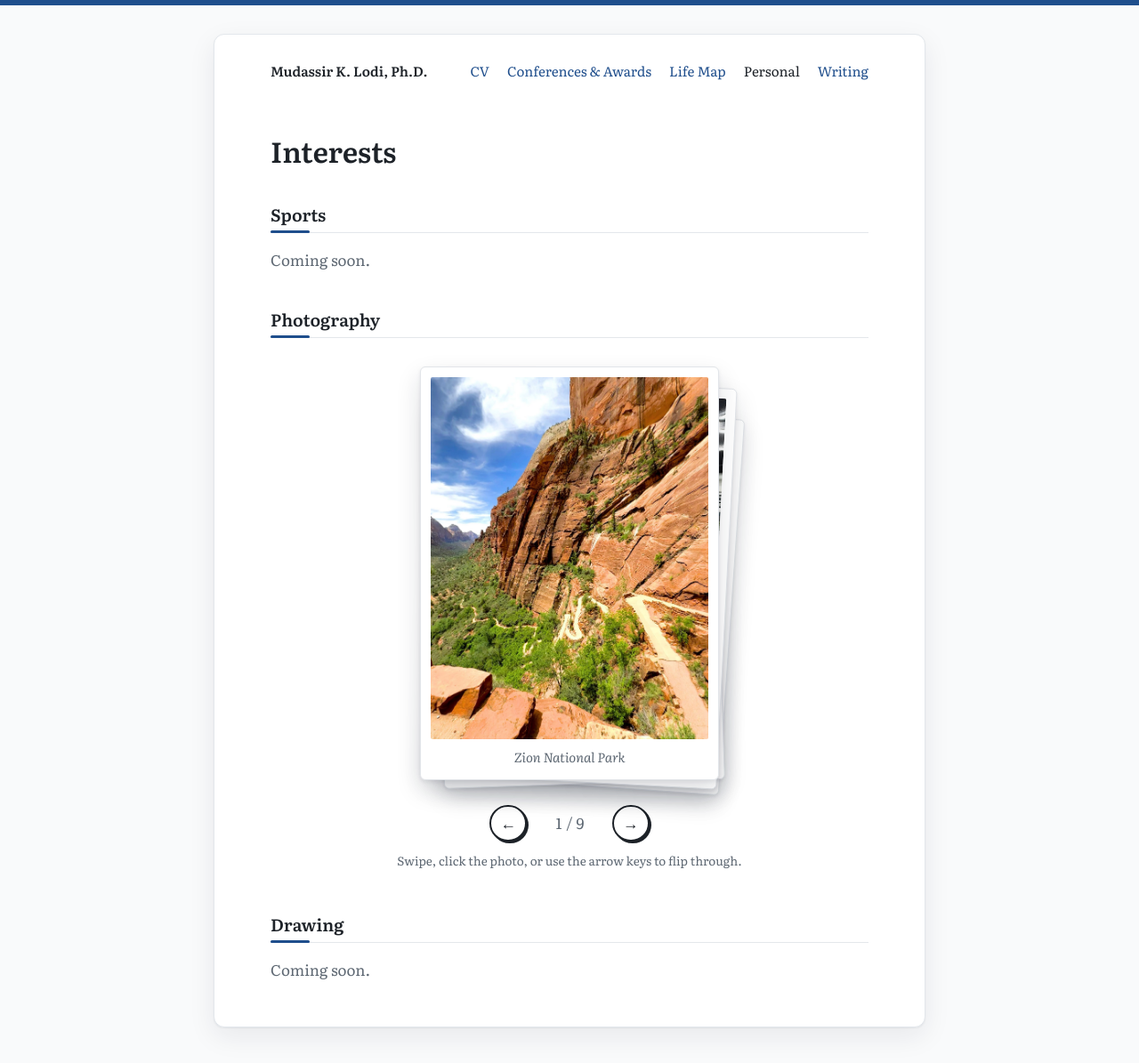
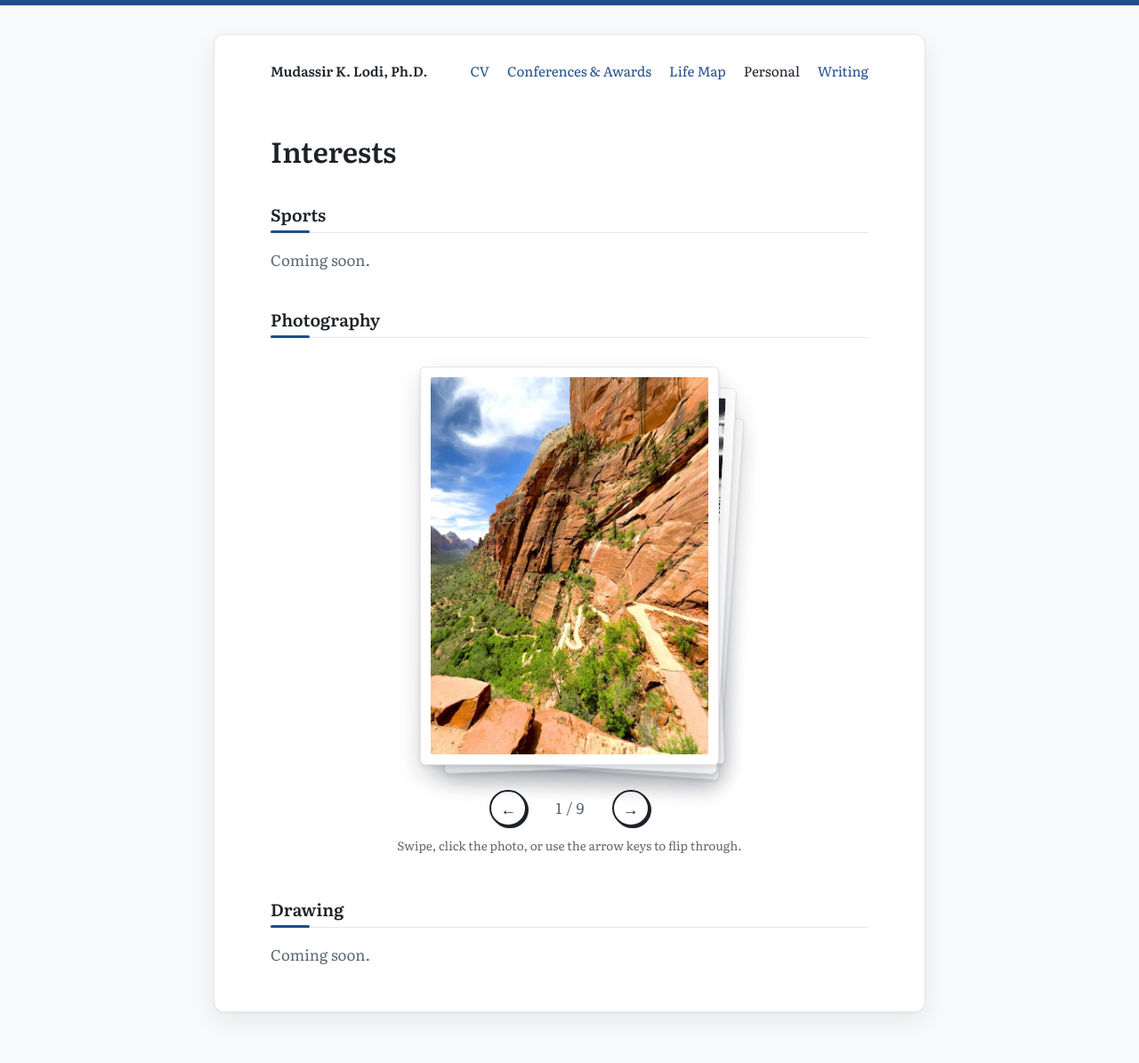
Before and after one commit to mklodi1/mklodi1.github.io, a Jekyll site: the page built from personal/index.html, in a window 1280 px wide. Shown: the whole page at 89% size. Built offline with Jekyll 4.4.1, drawn with Linux system fonts in a browser that asks for light colours.

Commit message:
Remove visible captions from photo stack
Co-Authored-By: Claude Opus 5.5 <noreply@anthropic.com>
Claude-Session: https://claude.ai/code/session_018B7yRm4wV88UDqtVSP6gVK

```diff
--- a/_data/captions.yml
+++ b/_data/captions.yml
@@ -1,4 +1,5 @@
-# Captions shown under each photo on the Interests page.
+# Short descriptions of each photo on the Interests page. They are not shown on the page;
+# screen readers read them aloud, and they appear if a photo fails to load.
 # The key is the image file name without the extension. Photos not listed here
 # get a caption made from their file name.
 01-zion-canyon-switchbacks: "Zion National Park"
--- a/assets/css/style.css
+++ b/assets/css/style.css
@@ -416,12 +416,12 @@ body { border-top: 6px solid var(--link); }
 
 .deck-ready { display: flex; flex-direction: column; align-items: center; padding: 1rem 0 .5rem; }
 .deck-ready .deck-stack {
-  display: block; position: relative; width: min(100%, 21rem); aspect-ratio: 3 / 4.15;
+  display: block; position: relative; width: min(100%, 21rem); aspect-ratio: 3 / 4;
   touch-action: pan-y; user-select: none; -webkit-user-select: none;
 }
 .deck-ready .deck-card {
   position: absolute; inset: 0; display: flex; flex-direction: column;
-  background: #fff; padding: .7rem .7rem 0; border-radius: 6px;
+  background: #fff; padding: .7rem; border-radius: 6px;
   border: 1px solid #E2E5E9; box-shadow: 0 2px 4px rgba(20,30,45,.08), 0 12px 28px rgba(20,30,45,.14);
   cursor: grab; transform-origin: 50% 80%;
 }
--- a/personal/index.html
+++ b/personal/index.html
@@ -37,7 +37,6 @@ permalink: /personal/
         {% assign caption = site.data.captions[img.basename] | default: label %}
         <figure class="deck-card">
           <img src="{{ img.path | relative_url }}" alt="{{ caption }}" loading="lazy" draggable="false">
-          <figcaption>{{ caption }}</figcaption>
         </figure>
         {% endif %}
         {% endfor %}
```
